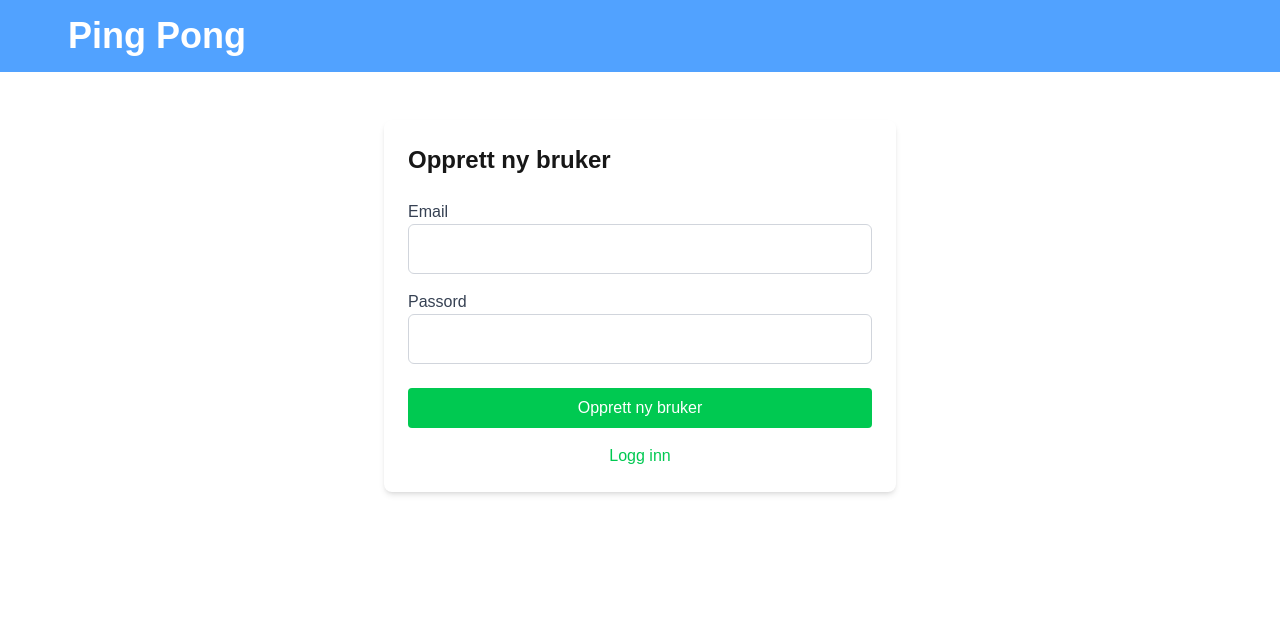
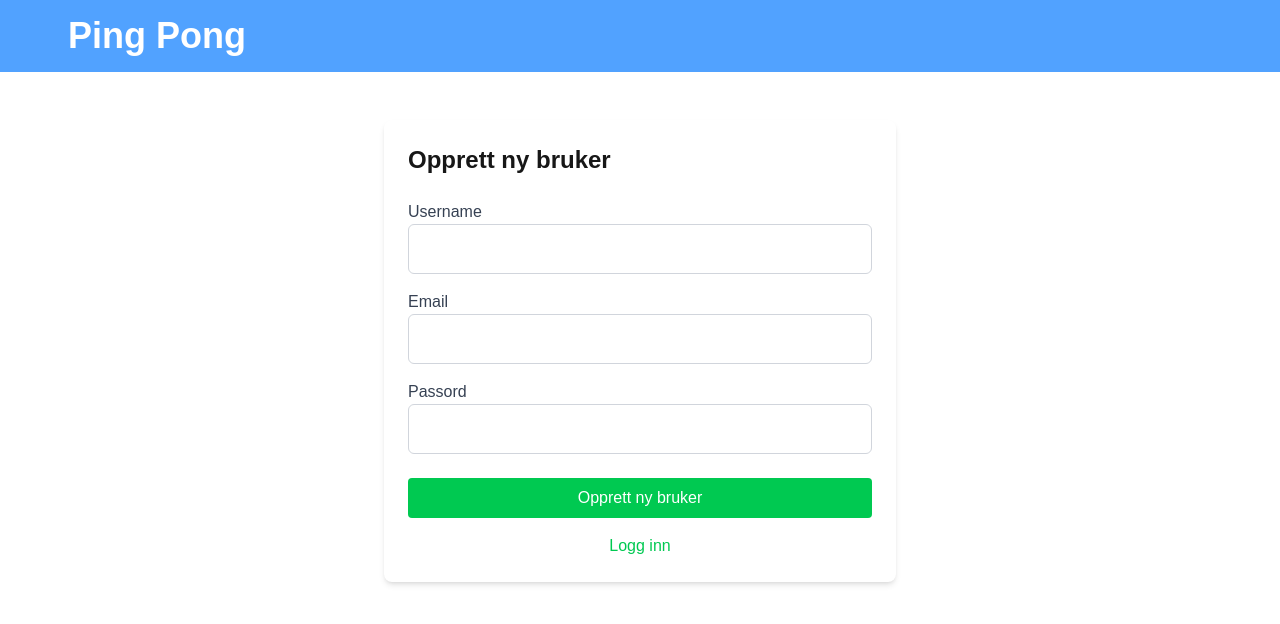
Before and after one commit to TobiasMKr/pingpong, a Next.js app: page /account/signup in a window 1280 px wide. Shown: the top 624 px of the page. Built offline with nearby package versions, Linux system fonts and the light colour scheme; no server answers.

Commit message:
username

```diff
--- a/src/app/account/page.tsx
+++ b/src/app/account/page.tsx
@@ -2,9 +2,11 @@
 export default function Account() {
     return (
         <div className="flex justify-center py-12">
-            <div className="max-w-lg w-full bg-white p-6 rounded-lg shadow-md">
-                <h1 className="text-2xl font-bold mb-6">Min konto</h1>
-                <p>Her kan du se og redigere kontoinformasjonen din.</p>
+            <div className="max-w-lg w-full bg-white p-6 rounded-lg shadow-md mt-6">
+                <h2 className="text-xl font-bold mb-4">Brukerprofil</h2>
+                <p>Navn: [Ditt navn]</p>
+                <p>Email: [Din email]</p>
+                <p>ELO: [Din ELO]</p>
             </div>
         </div>
     );
--- a/src/app/account/signup/page.tsx
+++ b/src/app/account/signup/page.tsx
@@ -10,6 +10,8 @@ import { auth, db } from "../../../../lib/firebase";
 const SignUpPage = () => {
     const router = useRouter();
 
+
+    const [username, setUsername] = useState("");
     const [email, setEmail] = useState("");
     const [password, setPassword] = useState("");
     const [error, setError] = useState("");
@@ -24,6 +26,7 @@ const SignUpPage = () => {
 
             // Lag bruker-dokument i Firestore
             await setDoc(doc(db, "users", user.uid), {
+                username: username,
                 uid: user.uid,
                 email: user.email,
                 createdAt: new Date(),
@@ -44,6 +47,17 @@ const SignUpPage = () => {
                 <h1 className="text-2xl font-bold mb-6">Opprett ny bruker</h1>
 
                 {error && <p className="text-red-500 text-sm mb-4">{error}</p>}
+
+                <div className="mb-4">
+                    <label htmlFor="username" className="block text-gray-700">Username</label>
+                    <input
+                        type="username"
+                        id="username"
+                        required
+                        className="w-full p-3 border border-gray-300 rounded-md focus:outline-none focus:ring-2 focus:ring-green-400"
+                        onChange={(e) => setUsername(e.target.value)}
+                    />
+                </div>
 
                 <div className="mb-4">
                     <label htmlFor="email" className="block text-gray-700">Email</label>
```
